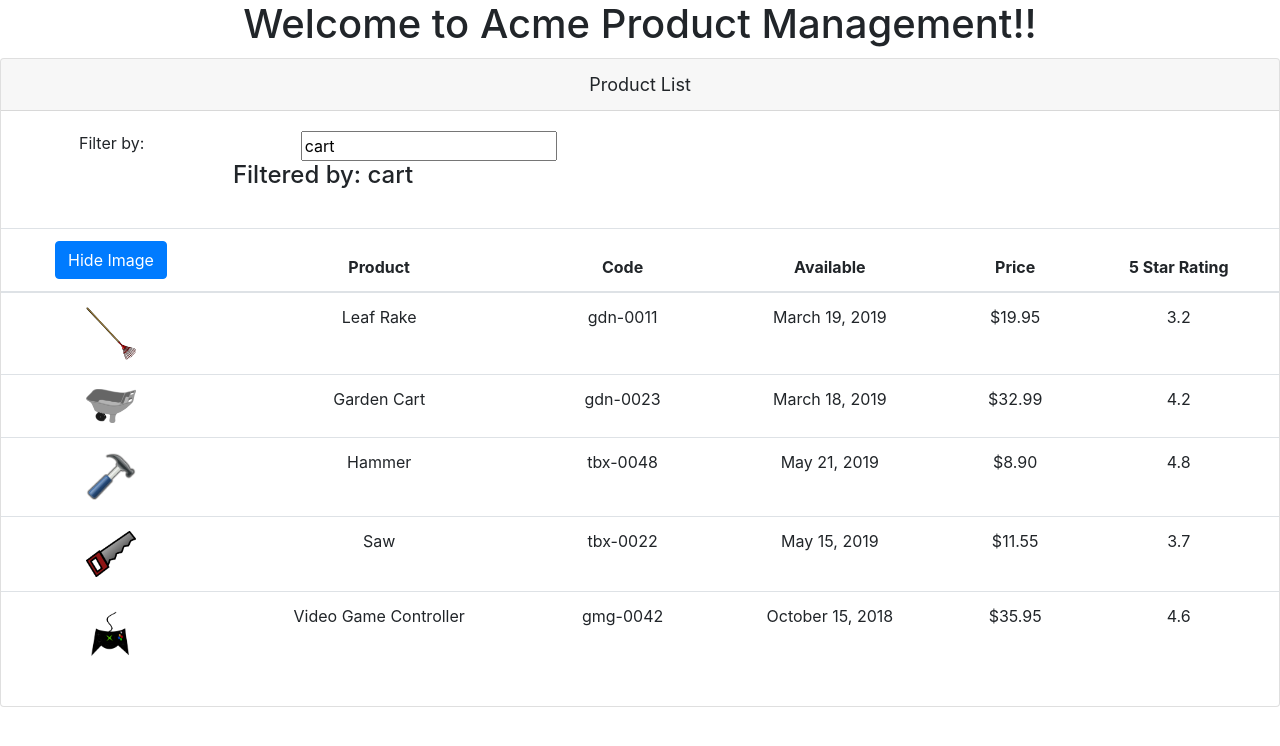
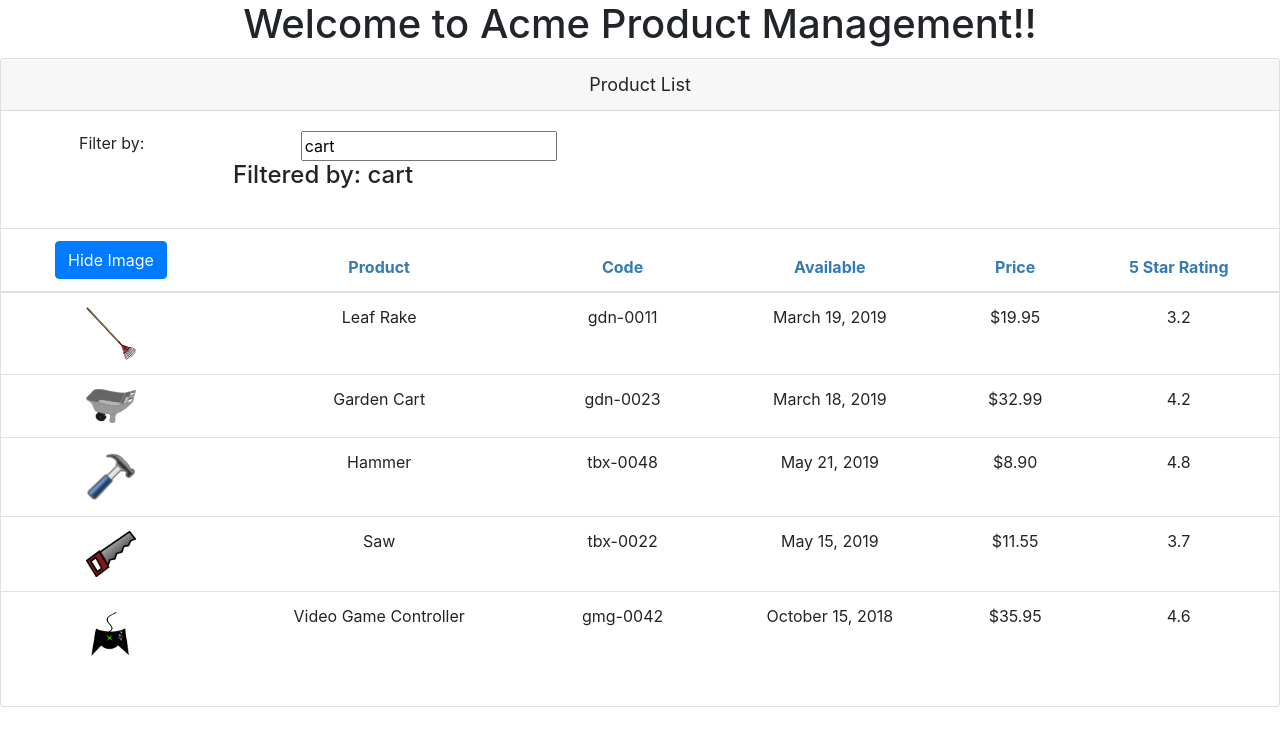
Before and after one commit to lukevandekieft/angular-studies, an Angular app in the folder angular-pluralsight-intro/APM-Start/: page / in a window 1280 px wide. Shown: the top 746 px of the page. Built offline with nearby package versions, Linux system fonts and the light colour scheme.

Commit message:
Create stylesheet for product-list.

```diff
--- /dev/null
+++ b/angular-pluralsight-intro/APM-Start/src/app/products/product-list.component.css
@@ -0,0 +1,3 @@
+thead {
+  color: #337AB7;
+}
--- a/angular-pluralsight-intro/APM-Start/src/app/products/product-list.component.ts
+++ b/angular-pluralsight-intro/APM-Start/src/app/products/product-list.component.ts
@@ -2,7 +2,8 @@ import { Component } from '@angular/core';
 
 @Component({
   selector: 'pm-products',
-  templateUrl: './product-list.component.html'
+  templateUrl: './product-list.component.html',
+  styleUrls: ['./product-list.component.css']
 })
 export class ProductListComponent {
   pageTitle: string = 'Product List';
```
